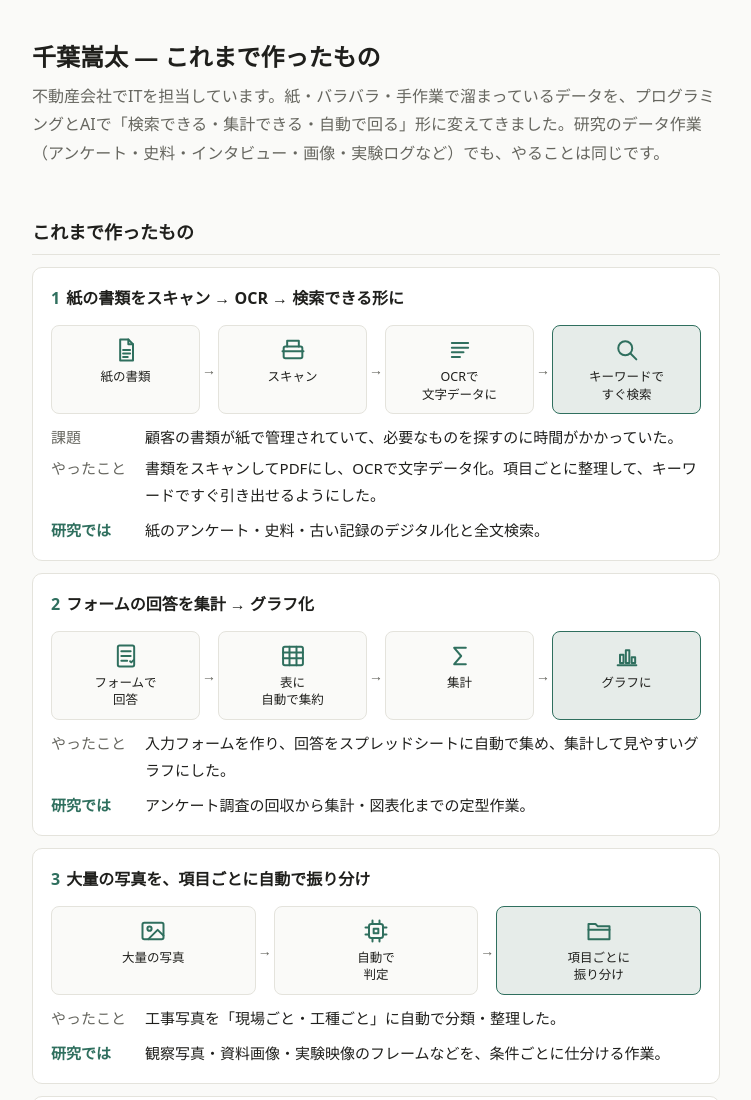
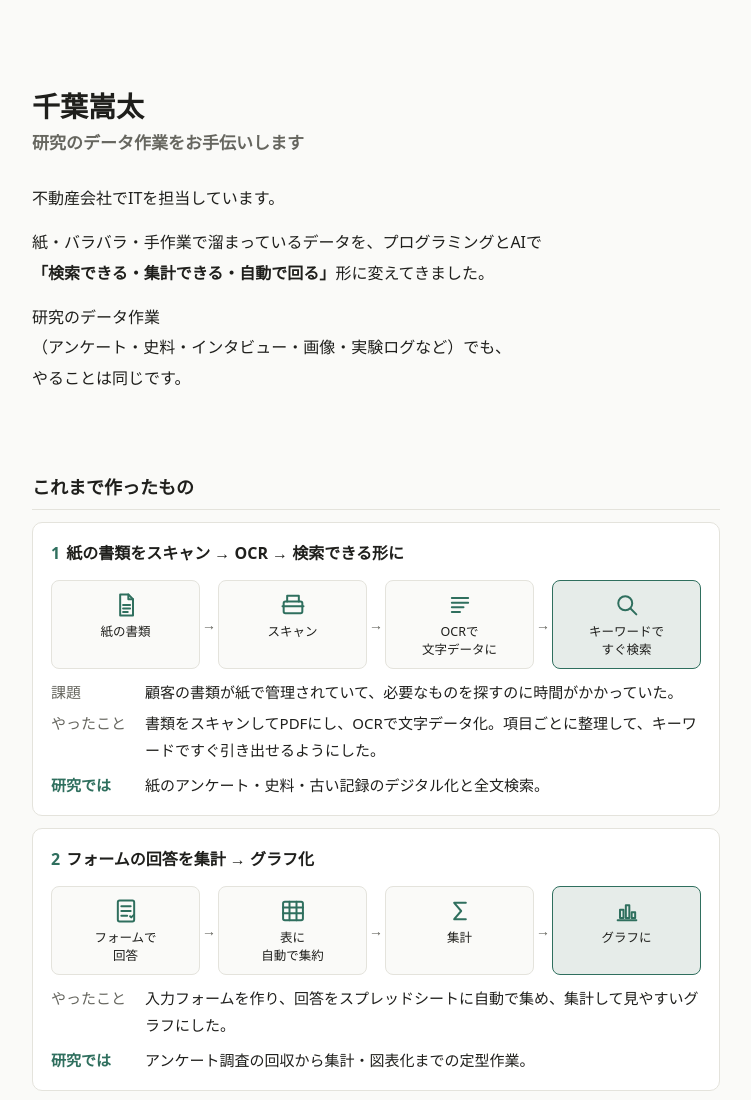
Before and after one commit to syuta-chiba/works, a plain HTML site: page index.html in a window 1280 px wide. Shown: the top 1100 px of the page, without its empty margins (264-1015 px from the left). Drawn offline with Linux system fonts and the light colour scheme.

Commit message:
冒頭: 余白を広げ、改行を入れて読みやすく

```diff
--- a/index.html
+++ b/index.html
@@ -10,8 +10,13 @@
 @media (prefers-color-scheme:dark){:root{--bg:#191917;--fg:#ecebe6;--mut:#a09f98;--line:#363632;--card:#22221f;--acc:#7cc4ab}}
 *{box-sizing:border-box}
 body{margin:0;background:var(--bg);color:var(--fg);font:16px/1.8 "Hiragino Sans","Noto Sans JP",system-ui,sans-serif}
-main{max-width:720px;margin:0 auto;padding:40px 16px 64px}
-h1{font-size:24px;line-height:1.4;margin:0 0 8px}
+main{max-width:720px;margin:0 auto;padding:88px 16px 64px}
+@media (max-width:480px){main{padding-top:64px}}
+h1{font-size:28px;line-height:1.35;margin:0 0 28px}
+h1 span{display:block;font-size:17px;font-weight:600;color:var(--mut);margin-top:6px}
+.hero{padding-bottom:16px}
+.hero p{margin:0 0 14px;line-height:1.9}
+.eyebrow{color:var(--acc);font-weight:600;font-size:14px;letter-spacing:.04em;margin:0 0 10px!important}
 h2{font-size:18px;margin:48px 0 12px;padding-bottom:6px;border-bottom:1px solid var(--line)}
 h3{font-size:16px;margin:0 0 6px}
 p{margin:0 0 12px}
@@ -45,8 +50,12 @@ footer{margin-top:48px;font-size:14px;color:var(--mut)}
 <body>
 <main>
 
-<h1>千葉嵩太 — これまで作ったもの</h1>
-<p class="lead">不動産会社でITを担当しています。紙・バラバラ・手作業で溜まっているデータを、プログラミングとAIで「検索できる・集計できる・自動で回る」形に変えてきました。研究のデータ作業（アンケート・史料・インタビュー・画像・実験ログなど）でも、やることは同じです。</p>
+<header class="hero">
+<h1>千葉嵩太<span>研究のデータ作業をお手伝いします</span></h1>
+<p>不動産会社でITを担当しています。</p>
+<p>紙・バラバラ・手作業で溜まっているデータを、プログラミングとAIで<br><strong>「検索できる・集計できる・自動で回る」</strong>形に変えてきました。</p>
+<p>研究のデータ作業<br>（アンケート・史料・インタビュー・画像・実験ログなど）でも、<br>やることは同じです。</p>
+</header>
 
 <h2>これまで作ったもの</h2>
 
```
